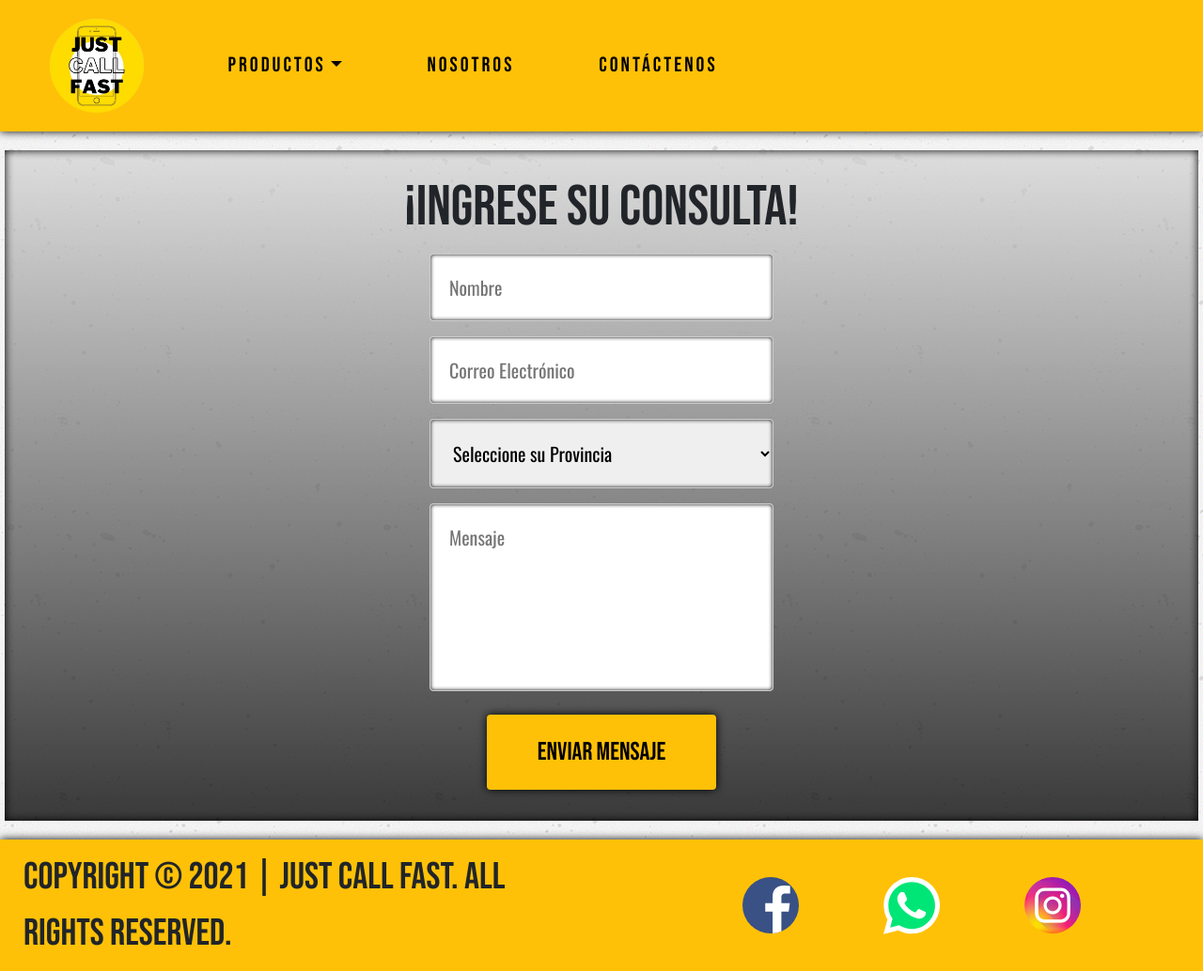
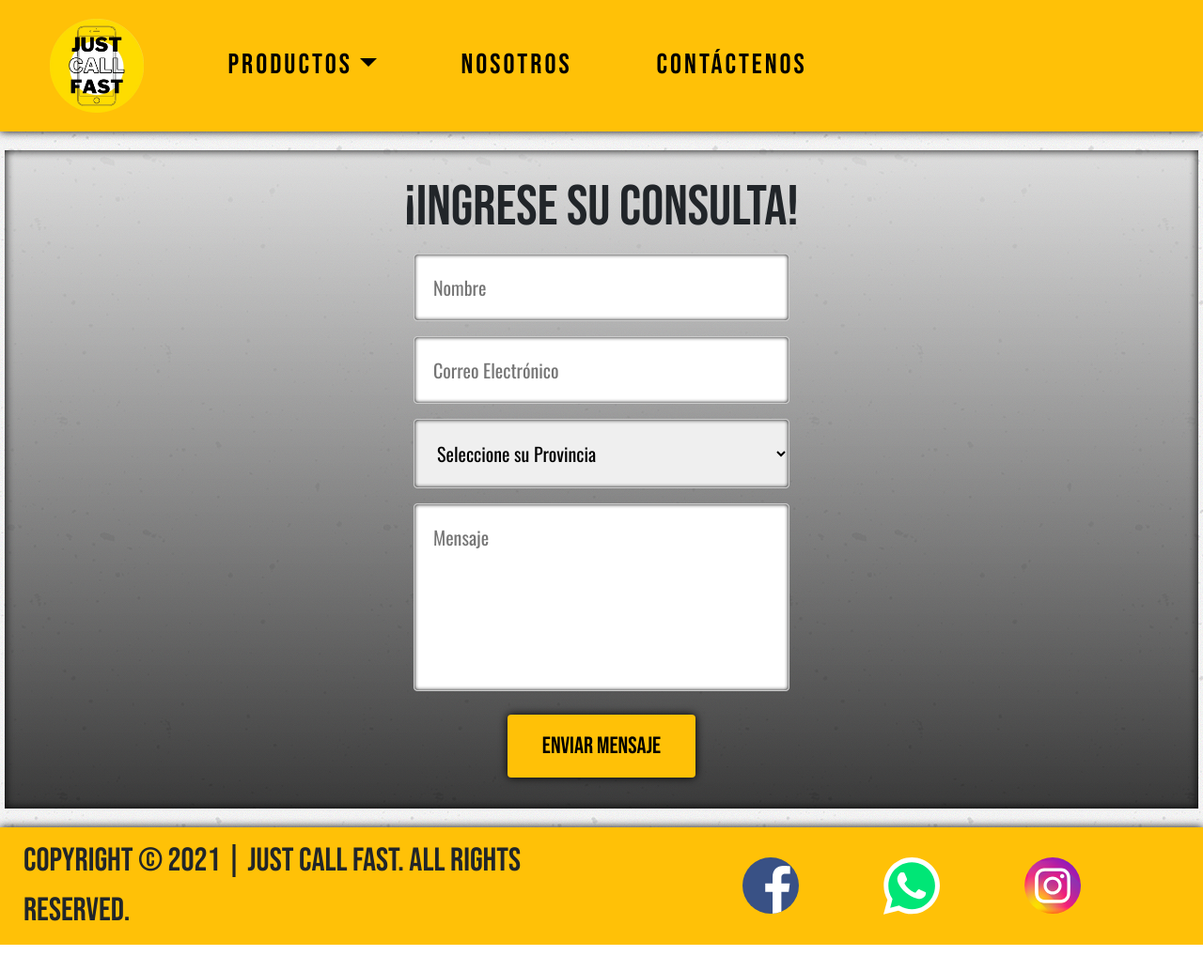
Before and after one commit to NicolasFalcone/Just-Call-Fast, a website: page views/contactenos.html in a window 1280 px wide. Shown: the whole page at 94% size. After the commit the page ends 1006 px from the top, so only its background shows below. Drawn offline with nearby package versions, Linux system fonts and the light colour scheme.

Commit message:
Cambios responsive

```diff
--- a/public/scss/components/_footer.scss
+++ b/public/scss/components/_footer.scss
@@ -5,11 +5,11 @@ footer {
 }
 
 .sn-icon {
-    width: 3rem;
+    width: 2rem;
 }
 
 .footer-text {
-    font-size: 1.6rem;
+    font-size: 1rem;
 }
 
 /* LANDSCAPE PHONES */
@@ -30,7 +30,7 @@ footer {
     }
 
     .footer-text {
-        font-size: 3rem;
+        font-size: 2.4rem;
         margin: 0 15px 0 15px;
     }
 }
@@ -43,6 +43,6 @@ footer {
     }
 
     .footer-text {
-        font-size: 4rem;
+        font-size: 3.5rem;
     }
 }
--- a/public/scss/components/_header.scss
+++ b/public/scss/components/_header.scss
@@ -7,7 +7,7 @@ header {
 
 .navbar-brand {
     font-family: $title-font;
-    font-size: 5rem;
+    font-size: 4rem;
     font-weight: bold;
     letter-spacing: 0.3rem;
 }
@@ -22,7 +22,7 @@ header {
 
     a {
         font-family: $title-font;
-        font-size: 2.2rem;
+        font-size: 1.8rem;
         letter-spacing: 0.3rem;
         color: #000;
     }
@@ -37,6 +37,28 @@ header {
     }
 }
 
+/* LANDSCAPE PHONES */
+@media (min-width: 576px) {
+    .nav-item {
+        a {
+            font-size: 2.5rem;
+        }
+    }
+}
+
+/* TABLETS */
+@media (min-width: 768px) {
+    .navbar-brand {
+        font-size: 4.5rem;
+    }
+
+    .nav-item {
+        a {
+            font-size: 3rem;
+        }
+    }
+}
+
 /* DESKTOPS */
 @media (min-width: 992px) {
     header {
--- a/public/scss/pages/_contactenos.scss
+++ b/public/scss/pages/_contactenos.scss
@@ -15,8 +15,8 @@
 
     & textarea {
         font-family: $text-font;
-        font-size: 20px;
-        width: 30%;
+        font-size: 15px;
+        width: 300px;
         height: 200px;
         padding: 20px;
         margin: 8px;
@@ -28,34 +28,27 @@
     }
 
     & input[type=submit] {
-        width: 20%;
+        width: 200px;
         background-color: $amarillo;
         color: black;
         font-family: $title-font;
-        font-size: 27px;
-        padding: 20px;
+        font-size: 20px;
+        padding: 15px;
         margin: 8px 0;
         border: none;
         border-radius: 4px;
         cursor: pointer;
         box-shadow: 0 0 10px black;
         transition-duration: 1s;
-
-        &:hover {
-            background-color: black;
-            color: $blanco;
-            box-shadow: 0 0 10px $amarillo;
-        }
     }
 }
-
 
 .contact-form-style input[type=text],
 input[type=email],
 select {
     font-family: $text-font;
-    font-size: 20px;
-    width: 30%;
+    font-size: 15px;
+    width: 300px;
     padding: 20px;
     margin: 8px;
     border: 1px solid #ccc;
@@ -63,3 +56,30 @@ select {
     box-sizing: border-box;
     box-shadow: $black-inset-shadow-4;
 }
+
+/* DESKTOPS */
+@media (min-width: 992px) {
+    .contact-form-style {
+        & textarea {
+            font-size: 20px;
+            width: 400px;
+        }
+
+        & input[type=submit] {
+            font-size: 25px;
+
+            &:hover {
+                background-color: black;
+                color: $blanco;
+                box-shadow: 0 0 10px $amarillo;
+            }
+        }
+    }
+
+    .contact-form-style input[type=text],
+    input[type=email],
+    select {
+        font-size: 20px;
+        width: 400px;
+    }
+}
--- a/views/contactenos.html
+++ b/views/contactenos.html
@@ -5,6 +5,7 @@
     <meta charset="UTF-8">
     <meta http-equiv="X-UA-Compatible" content="IE=edge">
     <meta name="viewport" content="width=device-width, initial-scale=1.0">
+    <meta name="theme-color" content="#ffc107" />
     <title>Contáctenos - Just Call Fast</title>
 
     <link href="https://cdn.jsdelivr.net/npm/bootstrap@5.1.0/dist/css/bootstrap.min.css" rel="stylesheet"
@@ -21,13 +22,13 @@
     <link rel="stylesheet" href="/public/scss/styles.css">
 </head>
 
-<body class="vh-100">
+<body>
     <!--Page´s Header Navigation Bar-->
     <header>
         <nav class="navbar navbar-expand-lg bg-warning">
             <div class="container-fluid">
                 <a class="navbar-brand text-black d-lg-none" href="/index.html">Just Call Fast</a>
-                <button class="navbar-toggler collapsed" type="button" data-bs-toggle="collapse"
+                <button class="navbar-toggler navbar-light collapsed" type="button" data-bs-toggle="collapse"
                     data-bs-target="#navbarsExample05" aria-controls="navbarsExample05" aria-expanded="false">
                     <span class="navbar-toggler-icon"></span>
                 </button>
@@ -125,17 +126,17 @@
 
         <ul class="nav col-6 justify-content-center list-unstyled d-flex">
             <li class="ms-5">
-                <a href="https://www.facebook.com/Just-Call-Fast-106379838279721">
+                <a href="https://www.facebook.com/Just-Call-Fast-106379838279721" target="_blank">
                     <img class="sn-icon rounded-circle" src="/public/images/icons/facebook.svg" alt="Facebook Icon" />
                 </a>
             </li>
             <li class="ms-5">
-                <a href="https://api.whatsapp.com/send?phone=542235182817">
+                <a href="https://api.whatsapp.com/send?phone=542235182817" target="_blank">
                     <img class="sn-icon" src="/public/images/icons/whatsapp.svg" alt="WhatsApp Icon" />
                 </a>
             </li>
             <li class="ms-5">
-                <a href="https://instagram.com/justcallfast?igshid=144hfg73922sy">
+                <a href="https://instagram.com/justcallfast?igshid=144hfg73922sy" target="_blank">
                     <img class="sn-icon rounded-circle" src="/public/images/icons/instagram-icon.svg"
                         alt="Instagram Icon" />
                 </a>
```
Also changed, not shown: index.html (+4 -3 lines), views/nosotros.html (+6 -5 lines), views/producto.html (+6 -5 lines), views/productos.html (+7 -6 lines), public/scss/styles.css, 1 other file.
